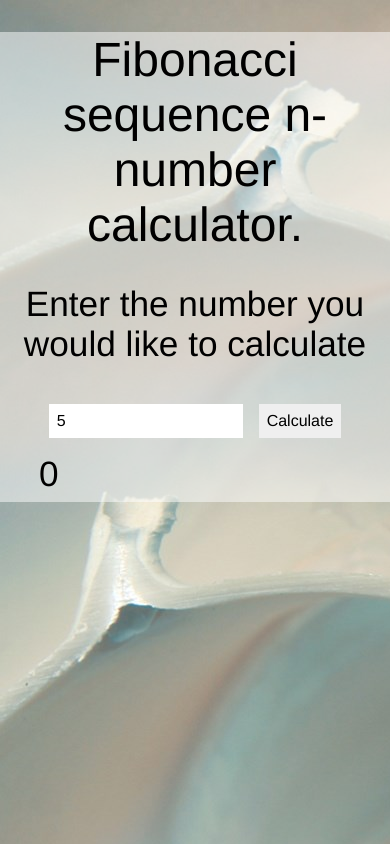
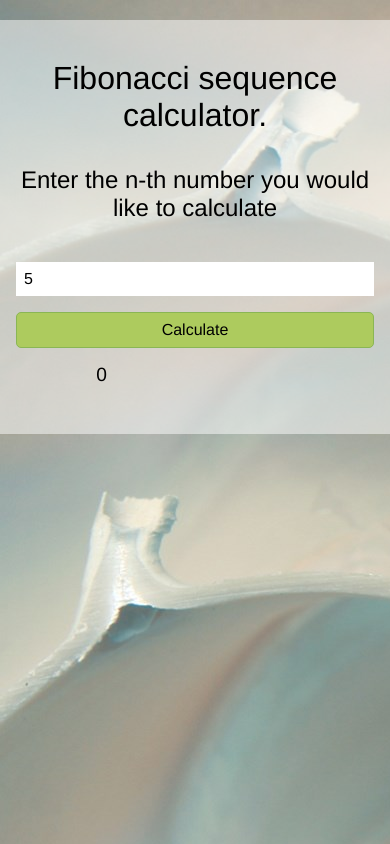
Before and after one commit to maciekKuc/fibonacci, a website: page index.html in a window 390 px wide. Both pictures are taken after typing "5" into the empty fields and a click on the input "Calculate". Drawn offline with Linux system fonts and the light colour scheme.

Commit message:
media queries
Added media queries for mobile and tablet resolutions. Added a length restriction for the sequence to 50.

```diff
--- a/css/style.css
+++ b/css/style.css
@@ -48,13 +48,29 @@
 
  .box__numbers{
  	display: grid;
- 	grid-template-columns: repeat(4, 1fr);
+ 	grid-template-columns: repeat(5, 1fr);
  	justify-items: center;
  }
 
  .box__enter{
  	display: flex;
  	justify-content: center;
+ }
+
+ .box__button{
+ 	font-weight: 500;
+ 	background-color: #ADCB5E;
+ 	border: solid 0.5px #8AB654;
+ 	border-radius: 5px;
+ 	transition: transform .5s;
+ }
+
+ .box__button:active{
+	transform: translateY(.2rem);
+ }
+
+ .box__input{
+ 	min-width: 190px;
  }
 
  .box__input,
@@ -76,3 +92,43 @@
  		transform: scale(1, 1);
  	}
  }
+
+@media screen and (max-width: 1050px){
+	.title{
+		font-size: 2.5rem;
+	}
+
+	.title--small{
+		font-size: 1.8rem;
+	}
+
+	.box__number{
+ 		font-size: 1.5rem;
+ 	}
+
+ 	.box__numbers{
+ 		grid-template-columns: repeat(4, 1fr);
+ 	}
+}
+
+@media screen and (max-width: 600px){
+	.title{
+		font-size: 2rem;
+	}
+
+	.title--small{
+		font-size: 1.5rem;
+	}
+
+	.box__enter{
+		flex-direction: column;
+	}
+
+	.box__number{
+ 		font-size: 1.2rem;
+ 	}
+
+ 	.box__numbers{
+ 		grid-template-columns: repeat(2, 1fr);
+ 	}
+}
--- a/index.html
+++ b/index.html
@@ -8,12 +8,12 @@
 	<title>Fibonacci sequence.</title>
 </head>
 <body>
-	<div class="container">
-		<h1 class="title mt mb">Fibonacci sequence n-number calculator.</h1>
-		<h3 class="title--small mb">Enter the number you would like to calculate</h3>
+	<div class="container pad">
+		<h1 class="title mt mb">Fibonacci sequence calculator.</h1>
+		<h3 class="title--small mb">Enter the n-th number you would like to calculate</h3>
 		<div class="box">
 			<form class="box__enter">
-				<input type="number" class="box__input pad" min="0" placeholder="Enter a positive number." required>
+				<input type="number" class="box__input pad" placeholder="Enter a positive number." required>
 				<input type="submit" value="Calculate" class="box__button pad"></input>
 			</form>
 			<div class="box__numbers mb">
--- a/index.js
+++ b/index.js
@@ -6,19 +6,18 @@ const calculateFibonacci = (n) => {
 	let fibonacciSequence = [];
 	console.log(n);
 	console.log(typeof n);
-	if( n === undefined){
-		alert('Please enter a number.');
+	if( n === '' || n < 0 || n > 50){
+		alert('Please enter a positive number between 0 and 50.');
 	}
-	else if(n === 0){
+	else if(n == 0){
 		fibonacciSequence.push(0);
-	}else if(n === 1){
+	}else if(n == 1){
 		fibonacciSequence.push(0,1);
 	}else{
 		fibonacciSequence.push(0,1);
 		for(let i = 2; i <=n; i++){
-			fibonacciSequence.push(fibonacciSequence[i-1] + fibonacciSequence[i-2]);
+			fibonacciSequence.push(fibonacciSequence[i - 1] + fibonacciSequence[i - 2]);
 		}
-		console.log(fibonacciSequence);
 	}
 	return fibonacciSequence;
 };
```
